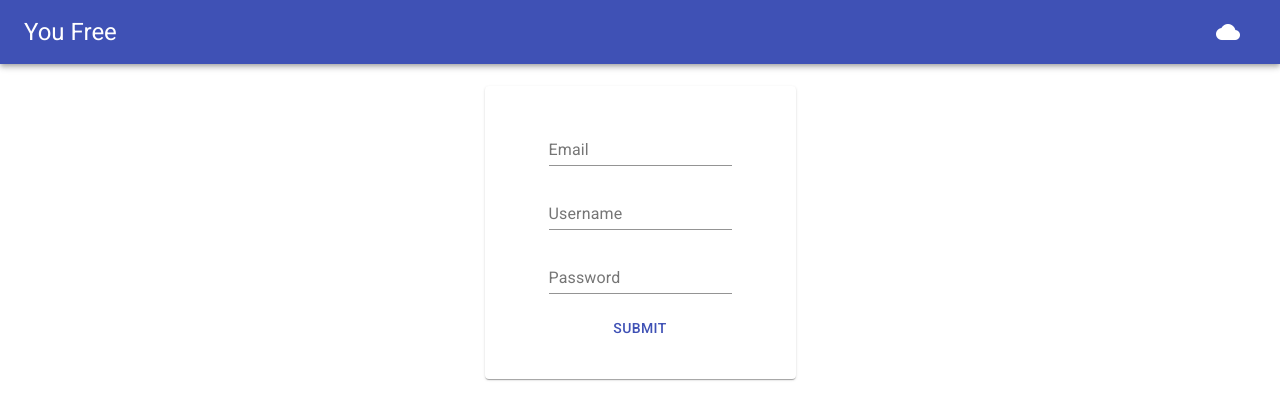
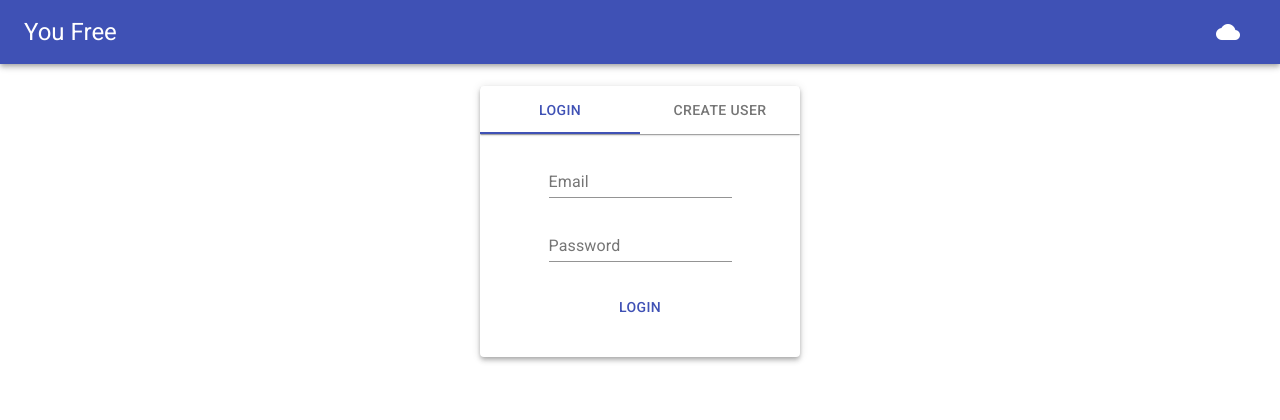
Before and after one commit to nate12345678/YouFree, a React (Create React App) app in the folder electron/: page / in a window 1280 px wide. Shown: the top 420 px of the page. Built offline with nearby package versions, Linux system fonts and the light colour scheme.

Commit message:
Added login tab

```diff
--- a/electron/src/components/App.js
+++ b/electron/src/components/App.js
@@ -1,10 +1,10 @@
 import '../css//App.css';
 import React from 'react';
 import youfree from '../api/Youfree';
-import CreateUser from './CreateUser';
 import Dashboard from './Dashboard';
 import Header from './Header';
 import IntervalManagement from './IntervalManagement';
+import Authentication from './login/Authentication';
 
 class App extends React.Component {
 
@@ -45,6 +45,46 @@ class App extends React.Component {
 
 		// Login
 		let token = null;
+		try {
+			const loginReq = await youfree.get('/login', {
+				headers: {
+					email: email,
+					password: password
+				}
+			});
+
+			user = loginReq.data;
+			token = loginReq.headers.token;
+			console.log("Logged in");
+		} catch (error) {
+			if (error.response !== undefined) {
+				console.log(error.response);
+				// TODO: pop up with error message
+				// TODO: indicate user was created but couldn't log in
+				return;
+			}
+
+			console.log("An unknown error has occurred");
+			// TODO: pop up with error message
+			// TODO: indicate user was created but couldn't log in
+			return;
+		}
+
+		this.setState(() => {
+			return {
+				token: token,
+				userId: user.id
+			}
+		});
+
+		await this.getSchedule(user.id);
+	}
+
+
+	login = async (email, password) => {
+		// Login
+		let token = null;
+		let user = null;
 		try {
 			const loginReq = await youfree.get('/login', {
 				headers: {
@@ -150,14 +190,14 @@ class App extends React.Component {
 	render() {
 		let content = null;
 		if (this.state.token == null) {
-			content = <CreateUser onSubmit={this.createUserAndLogin}/>;
+			content = <Authentication onLoginSubmit={this.login} onCreateUserSubmit={this.createUserAndLogin}/>;
 		} else {
 			content = (
 				<div>
 					<IntervalManagement onSubmit={this.addInterval} />
 					<Dashboard schedule={this.state.schedule}/>
 				</div>
-			)
+			);
 		}
 
 		return (
--- a/electron/src/components/CreateUser.js
+++ /dev/null
@@ -1,45 +0,0 @@
-import '../css/CreateUser.css';
-import React from 'react';
-import {
-	Button,
-	Card,
-	TextField
-} from '@material-ui/core';
-
-class CreateUser extends React.Component {
-
-	constructor(props) {
-		super(props);
-
-		this.state = {
-			email: '',
-			username: '',
-			password: ''
-		}
-	}
-
-
-	onFormSubmit = (event) => {
-		event.preventDefault();
-		let strippedEmail = this.state.email.replace(/\s+/g, '');
-		let strippedUsername = this.state.username.replace(/\s+/g, '');
-
-		this.props.onSubmit(strippedEmail, strippedUsername, this.state.password);
-	}
-
-
-	render() {
-		return (
-			<Card id="createUserCard">
-				<form id="createUserForm">
-					<TextField className="createUserField" label="Email" type="email" onChange={(event) => this.setState({ email: event.target.value })} />
-					<TextField className="createUserField" label="Username" type="text" onChange={(event) => this.setState({ username: event.target.value })} />
-					<TextField className="createUserField" label="Password" type="password" onChange={(event) => this.setState({ password: event.target.value })} />
-					<Button color="primary" onClick={this.onFormSubmit}>Submit</Button>
-				</form>
-			</Card>
-		);
-	}
-}
-
-export default CreateUser;
--- /dev/null
+++ b/electron/src/components/login/Authentication.js
@@ -0,0 +1,56 @@
+import '../../css/login/Authentication.css';
+import React from 'react';
+import Card from '@material-ui/core/Card';
+import CreateUserForm from './CreateUserForm';
+import Paper from '@material-ui/core/Paper';
+import Tabs from '@material-ui/core/Tabs';
+import Tab from '@material-ui/core/Tab';
+import LoginForm from './LoginForm';
+
+class Authentication extends React.Component {
+
+	constructor(props) {
+		super(props);
+
+		this.state = {
+			currentTab: 0
+		}
+	}
+
+
+	handleChange = (event, newValue) => {
+		this.setState(() => {
+			return {
+				currentTab: newValue
+			}
+		});
+	}
+
+
+	render() {
+		let content = this.state.currentTab === 1
+				? <CreateUserForm onSubmit={this.props.onCreateUserSubmit} />
+				: <LoginForm onSubmit={this.props.onLoginSubmit} />;
+
+		return (
+			<Card id="authCard" elevation={4}>
+				<Paper id="tabs" square elevation={1}>
+					<Tabs
+						value={this.state.currentTab}
+						variant="fullWidth"
+						indicatorColor="primary"
+						textColor="primary"
+						onChange={this.handleChange}>
+
+						<Tab label="Login" />
+						<Tab label="Create User" />
+					</Tabs>
+				</Paper>
+
+				{content}
+			</Card>
+		);
+	}
+}
+
+export default Authentication;
--- /dev/null
+++ b/electron/src/components/login/CreateUserForm.js
@@ -0,0 +1,39 @@
+import '../../css/login/CreateUserForm.css';
+import React from 'react';
+import {Button, TextField} from '@material-ui/core';
+
+class CreateUserForm extends React.Component {
+
+	constructor(props) {
+		super(props);
+
+		this.state = {
+			email: '',
+			username: '',
+			password: ''
+		}
+	}
+
+
+	onFormSubmit = (event) => {
+		event.preventDefault();
+		let strippedEmail = this.state.email.replace(/\s+/g, '');
+		let strippedUsername = this.state.username.replace(/\s+/g, '');
+
+		this.props.onSubmit(strippedEmail, strippedUsername, this.state.password);
+	}
+
+
+	render() {
+		return (
+			<form id="createUserForm">
+				<TextField className="createUserField" label="Email" type="email" onChange={(event) => this.setState({ email: event.target.value })} />
+				<TextField className="createUserField" label="Username" type="text" onChange={(event) => this.setState({ username: event.target.value })} />
+				<TextField className="createUserField" label="Password" type="password" onChange={(event) => this.setState({ password: event.target.value })} />
+				<Button id="createUserSubmitButton" color="primary" onClick={this.onFormSubmit}>Submit</Button>
+			</form>
+		);
+	}
+}
+
+export default CreateUserForm;
--- /dev/null
+++ b/electron/src/components/login/LoginForm.js
@@ -0,0 +1,37 @@
+import '../../css/login/LoginForm.css';
+import React from 'react';
+import {Button, TextField} from '@material-ui/core';
+
+class LoginForm extends React.Component {
+
+	constructor(props) {
+		super(props);
+
+		this.state = {
+			email: '',
+			username: '',
+			password: ''
+		}
+	}
+
+
+	onFormSubmit = (event) => {
+		event.preventDefault();
+		let strippedEmail = this.state.email.replace(/\s+/g, '');
+
+		this.props.onSubmit(strippedEmail, this.state.password);
+	}
+
+
+	render() {
+		return (
+			<form id="createUserForm">
+				<TextField className="createUserField" label="Email" type="email" onChange={(event) => this.setState({ email: event.target.value })} />
+				<TextField className="createUserField" label="Password" type="password" onChange={(event) => this.setState({ password: event.target.value })} />
+				<Button id="loginSubmitButton" color="primary" onClick={this.onFormSubmit}>Login</Button>
+			</form>
+		);
+	}
+}
+
+export default LoginForm;
--- /dev/null
+++ b/electron/src/css/login/Authentication.css
@@ -0,0 +1,9 @@
+
+#authCard {
+	width: fit-content;
+	padding-bottom: 2em;
+}
+
+#tabs {
+	margin-bottom: 1em;
+}
--- a/electron/src/css/CreateUser.css
+++ b/electron/src/css/login/CreateUserForm.css
@@ -1,8 +1,3 @@
-
-#createUserCard {
-	width: fit-content;
-	padding: 2em 4em;
-}
 
 #createUserForm {
 	display: flex;
@@ -13,3 +8,7 @@
 .createUserField {
 	margin-bottom: 1em !important;
 }
+
+#createUserSubmitButton {
+	margin-top: 0.75em;
+}
--- /dev/null
+++ b/electron/src/css/login/LoginForm.css
@@ -0,0 +1,4 @@
+
+#loginSubmitButton {
+	margin-top: 0.75em;
+}
```
